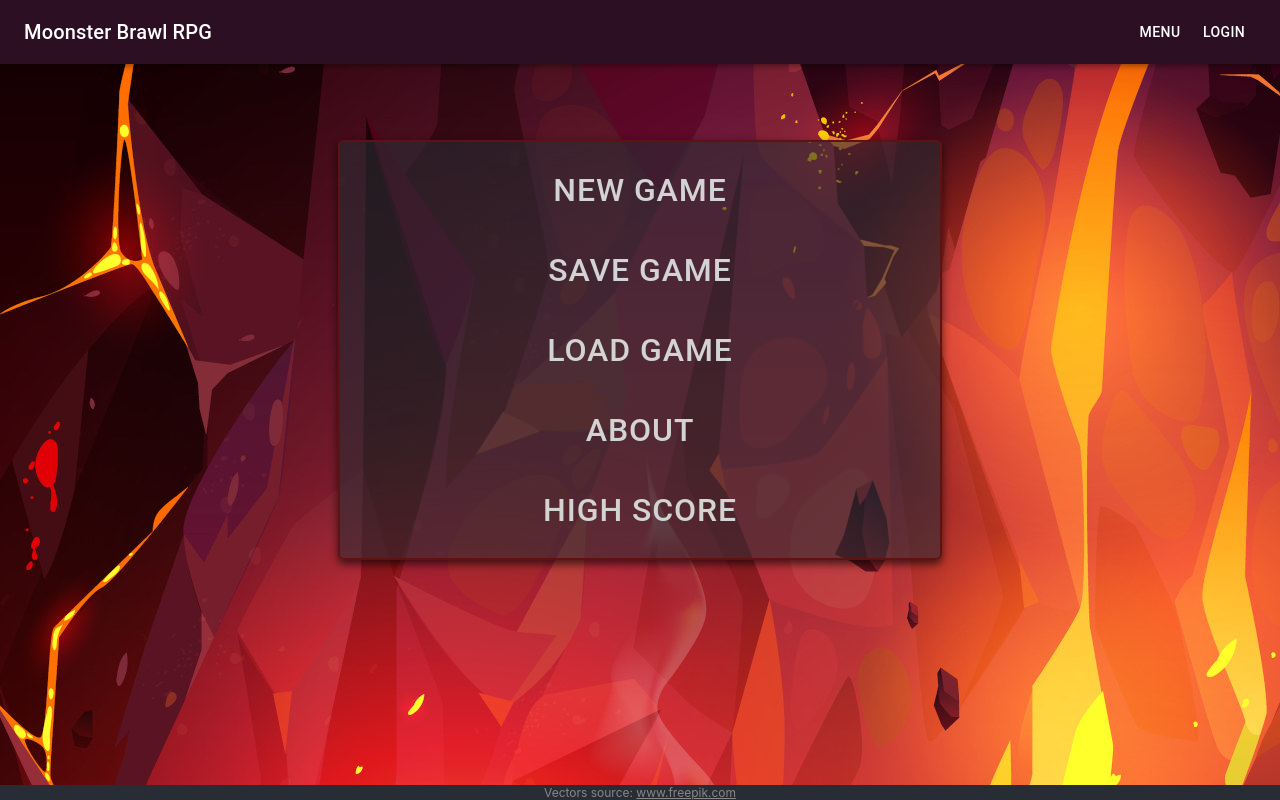
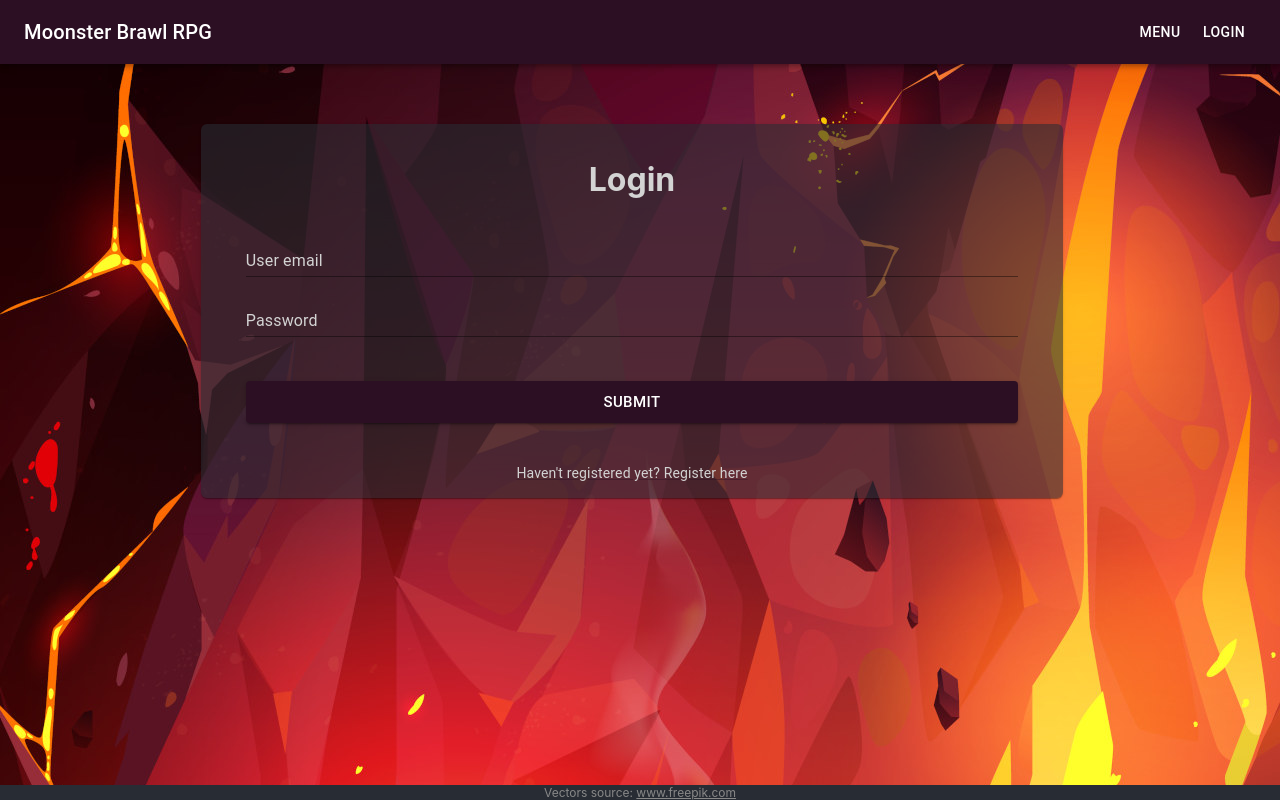
Before and after one commit to AndKorbiel/moonsters-brawl-rpg, a React (Create React App) app in the folder client/: page / in a window 1280 px wide. Both pictures are taken after a click on the button "LOGIN". Built offline with nearby package versions, Linux system fonts and the light colour scheme; no server answers.

Commit message:
Auth functionality

```diff
--- a/client/src/App.js
+++ b/client/src/App.js
@@ -19,11 +19,11 @@ import LoadGame from "./components/MainMenu/LoadGame";
 import SaveGame from "./components/MainMenu/SaveGame";
 import About from "./components/MainMenu/About";
 import HighScore from "./components/MainMenu/HighScore";
+import Login from "./components/Login";
 
 const theme = createTheme({
     palette: {
         primary: {
-            // This is green.A700 as hex.
             main: '#2c0f23',
         },
         secondary: {
@@ -94,6 +94,10 @@ class App extends React.Component {
                         <HighScore />
                         : ''
                     }
+                    {this.props.statusCode === 9 ?
+                        <Login />
+                        : ''
+                    }
                 </Grid>
             </div>
             </ThemeProvider>
--- /dev/null
+++ b/client/src/components/Login.js
@@ -0,0 +1,85 @@
+import Box from '@mui/material/Box';
+import Card from '@mui/material/Card';
+import TextField from '@mui/material/TextField';
+import Button from '@mui/material/Button';
+import Link from '@mui/material/Link';
+import Alert from '@mui/material/Alert';
+
+import {useState} from "react";
+import { createUserWithEmailAndPassword, signInWithEmailAndPassword } from "firebase/auth";
+import { auth } from '../firebase-config';
+import {useDispatch} from "react-redux";
+import {setStatusCode} from "../redux/actions/game";
+
+const Login = () => {
+    const [showRegisterForm, switchForm] = useState(false);
+    const [credentials, setCredentials] = useState({login: '', password: ''});
+    const [errorMessage, setMessage] = useState('');
+    const [status, setStatus] = useState(false);
+    const dispatch = useDispatch();
+
+    const handleChange = e => {
+        let login = credentials.login;
+        let password = credentials.password;
+
+        if (e.target.id === 'login') {
+            login = e.target.value
+        } else if (e.target.id === 'password') {
+            password = e.target.value
+        }
+
+        setCredentials({
+            login: login,
+            password: password
+        })
+    }
+
+    const register = async () => {
+        try {
+            await createUserWithEmailAndPassword(auth, credentials.login, credentials.password);
+            setStatus(true);
+        } catch(error) {
+            setMessage(error.message)
+        }
+    }
+
+    const login = async () => {
+        try {
+            await signInWithEmailAndPassword(auth, credentials.login, credentials.password);
+            setStatus(true);
+            dispatch(setStatusCode(0))
+        } catch (error) {
+            setMessage(error.message)
+        }
+    }
+
+    return (
+        <Box maxWidth="md" className="centered text-centered font-white">
+            <Card className="padlrextra">
+                <h1>{showRegisterForm ? 'Register' : 'Login'}</h1>
+                <TextField fullWidth margin="dense" id="login" label="User email" variant="standard" className="custom-input" onChange={e => handleChange(e)} />
+                <TextField fullWidth margin="dense" id="password" label="Password" type="password" variant="standard" onChange={e => handleChange(e)} />
+                <Button
+                    variant="contained"
+                    size="large"
+                    fullWidth={true}
+                    sx={{ marginTop: 5 }}
+                    onClick={showRegisterForm ? register : login}
+                >
+                    Submit
+                </Button>
+                {errorMessage && status === false ? <Alert severity="error" sx={{ marginTop: 2 }}>{errorMessage}</Alert> : ''}
+                {status === true ? <Alert severity="success" sx={{ marginTop: 2 }}>New user registered</Alert> : ''}
+                <Link sx={{ marginTop: 5 }}
+                      component="button"
+                      variant="body2"
+                      onClick={()=> switchForm(!showRegisterForm)}
+                >
+                    {showRegisterForm ? "Already registered? Login here" : "Haven't registered yet? Register here"}
+                </Link>
+            </Card>
+        </Box>
+    )
+}
+
+export default Login;
--- a/client/src/components/MainMenu/HighScore.js
+++ b/client/src/components/MainMenu/HighScore.js
@@ -3,7 +3,6 @@ import {useState, useEffect} from "react";
 import {collection, getDocs } from 'firebase/firestore';
 
 // material-ui
-import Typography from '@mui/material/Typography';
 import Table from '@mui/material/Table';
 import TableBody from '@mui/material/TableBody';
 import TableCell from '@mui/material/TableCell';
@@ -12,6 +11,7 @@ import TableHead from '@mui/material/TableHead';
 import TableRow from '@mui/material/TableRow';
 import Paper from "@mui/material/Paper";
 import {db} from "../../firebase-config";
+import Card from "@mui/material/Card";
 
 const HighScore = () => {
     const [results, setResults] = useState([]);
@@ -43,6 +43,7 @@ const HighScore = () => {
 
     return (
         <Box maxWidth="xl" className="centered text-centered menu-table">
+            <Card className="padlr">
                 <h1>High score</h1>
                 <TableContainer component={Paper}>
                     <Table sx={{ minWidth: 650 }} aria-label="simple table">
@@ -66,6 +67,7 @@ const HighScore = () => {
                         </TableBody>
                     </Table>
                 </TableContainer>
+            </Card>
         </Box>
     )
 }
--- a/client/src/components/Navbar.js
+++ b/client/src/components/Navbar.js
@@ -4,7 +4,19 @@ import Toolbar from '@mui/material/Toolbar';
 import Typography from '@mui/material/Typography';
 import Button from '@mui/material/Button';
 
+import { auth } from '../firebase-config';
+import { onAuthStateChanged, signOut } from "firebase/auth";
+import {setCurrentUser} from "../redux/actions/game";
+import { useDispatch, useSelector} from "react-redux";
+
 export default function Navbar(props) {
+    const dispatch = useDispatch();
+    const currentUser = useSelector(state => state.game.currentUser);
+
+    onAuthStateChanged(auth, (currentUser) => {
+        dispatch(setCurrentUser(currentUser))
+    })
+
     return (
         <Box sx={{ flexGrow: 1 }}>
             <AppBar position="static" color="primary">
@@ -13,7 +25,16 @@ export default function Navbar(props) {
                         Moonster Brawl RPG
                     </Typography>
                     {props.status !== 2 ? <Button color="inherit" onClick={()=> props.action(0)}>MENU</Button> : '' }
-                    <Button color="inherit">Login</Button>
+                    {currentUser?.email ?
+                        <>
+                            <Typography variant="body1" sx={{ borderLeft: '1px solid #d3d3d3', borderRight: '1px solid white', padding: '0 10px'}}>
+                                Logged in as: {currentUser.email}
+                            </Typography>
+                            <Button color="inherit" onClick={()=> signOut(auth)}>Logout</Button>
+                        </>
+                    :
+                        <Button color="inherit" onClick={()=> props.action(9)}>Login</Button>
+                    }
                 </Toolbar>
             </AppBar>
         </Box>
--- a/client/src/components/ShopCard.js
+++ b/client/src/components/ShopCard.js
@@ -20,7 +20,7 @@ function ShopCard(props) {
     return (
         <Paper className="topbot">
                 <Grid item xs={12}>
-                    <Typography variant="h5" align="center" gutterBottom={true}>Welcome in the Magic Shop</Typography>
+                    <Typography variant="h4" align="center" gutterBottom={true}>Welcome in the Magic Shop</Typography>
                 </Grid>
                 <Grid item xs={12}>
                     <Grid container >
--- a/client/src/firebase-config.js
+++ b/client/src/firebase-config.js
@@ -1,9 +1,10 @@
 import { initializeApp } from "firebase/app";
 import { getFirestore } from 'firebase/firestore';
+import { getAuth } from 'firebase/auth';
 require('dotenv').config();
 
 const firebaseConfig = {
-    apiKey: process.env.REACT_APP_SECRET_NAME,
+    apiKey: process.env.REACT_APP_API_KEY,
     authDomain: "moonster-rpg.firebaseapp.com",
     projectId: "moonster-rpg",
     storageBucket: "moonster-rpg.appspot.com",
@@ -12,4 +13,5 @@ const firebaseConfig = {
 };
 
 const app = initializeApp(firebaseConfig);
-export const db = getFirestore(app)
+export const auth = getAuth(app);
+export const db = getFirestore(app);
--- a/client/src/redux/actions/game.js
+++ b/client/src/redux/actions/game.js
@@ -1,4 +1,4 @@
-import {SET_STATUS_CODE, LOAD_GAME} from "../types/game";
+import {SET_STATUS_CODE, LOAD_GAME, SET_CURRENT_USER} from "../types/game";
 
 export function setStatusCode(statusCode) {
     return {
@@ -13,3 +13,10 @@ export function loadGame(savedGame) {
         payload: savedGame
     }
 }
+
+export function setCurrentUser(userData) {
+    return {
+        type: SET_CURRENT_USER,
+        payload: userData
+    }
+}
--- a/client/src/redux/reducers/game.js
+++ b/client/src/redux/reducers/game.js
@@ -1,4 +1,4 @@
-import {SET_STATUS_CODE, START_GAME, START_FIGHT} from "../types/game";
+import {SET_STATUS_CODE, START_GAME, START_FIGHT, SET_CURRENT_USER} from "../types/game";
 
 const initialState = {
     statusCode: 0,
@@ -11,7 +11,8 @@ const initialState = {
         {value: 8, label: 'High score'}
     ],
     fightStarted: false,
-    playerHasWon: false
+    playerHasWon: false,
+    currentUser: {}
 }
 
 export default function game(state = initialState, action) {
@@ -38,6 +39,11 @@ export default function game(state = initialState, action) {
                 ...state,
                 fightStarted: true
             }
+        case SET_CURRENT_USER:
+            return {
+                ...state,
+                currentUser: action.payload
+            }
         default:
             return state
     }
--- a/client/src/redux/types/game.js
+++ b/client/src/redux/types/game.js
@@ -3,3 +3,4 @@ export const START_GAME = 'START_GAME';
 export const START_FIGHT = 'START_FIGHT';
 export const GAME_OVER = 'GAME_OVER';
 export const LOAD_GAME = 'LOAD_GAME';
+export const SET_CURRENT_USER = 'SET_CURRENT_USER';
--- a/client/src/styles/App.scss
+++ b/client/src/styles/App.scss
@@ -4,6 +4,10 @@
 
   .main-cont {
     margin-top: 60px;
+  }
+
+  .topbot {
+    background: rgba(40, 44, 52, .57);
   }
 
   .centered {
@@ -15,12 +19,39 @@
     text-align: center;
   }
 
-  .main-menu, .MuiPaper-rounded {
+  .font-white .MuiInputBase-root.MuiInput-root,
+  .font-white .custom-input,
+  .font-white .MuiFormLabel-root.MuiInputLabel-root,
+  .font-white .MuiTypography-root.MuiLink-root,
+  h4 {
+    color: #d3d3d3;
+  }
+
+  .font-white .MuiInputBase-root .MuiInput-root:after {
+    border-bottom: 2px solid #d3d3d3;
+  }
+
+  .main-menu, .MuiPaper-root.MuiCard-root {
     background: rgba(40, 44, 52, .57);
-    border: 2px solid #601111;
     border-radius: 6px;
-    box-shadow: 0 4px 8px rgba(0, 0, 0, .62);
     color: #d3d3d3;
+  }
+
+  .MuiPaper-root.MuiTableContainer-root {
+    background: none;
+    box-shadow: none;
+  }
+
+  .save .MuiPaper-root {
+    background: rgba(40, 44, 52, .57);
+
+    .MuiCard-root, > .MuiPaper-root {
+      background: none;
+      box-shadow: none;
+    }
+    .MuiAlert-standardError {
+      background: rgb(253, 237, 237);
+    }
   }
 
   .main-menu {
@@ -63,10 +94,6 @@
     border-color: #d3d3d3;
   }
 
-  .char-hr {
-
-  }
-
   #character-inventory {
     .inventory-cont {
       margin-left: -16px;
```
Also changed, not shown: client/src/components/MainMenu/LoadGame.js (+10 -1 lines), client/src/components/MainMenu/SaveGame.js (+11 -4 lines), 1 other file (tests, documents, lock files or other folders). Lines whose indentation alone changed are shown as unchanged.
